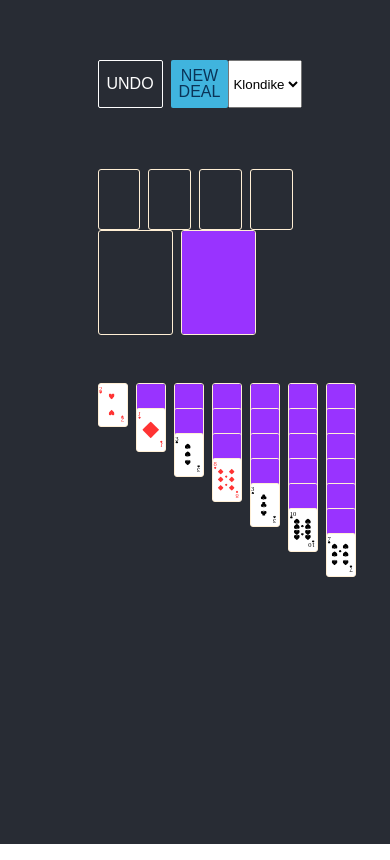
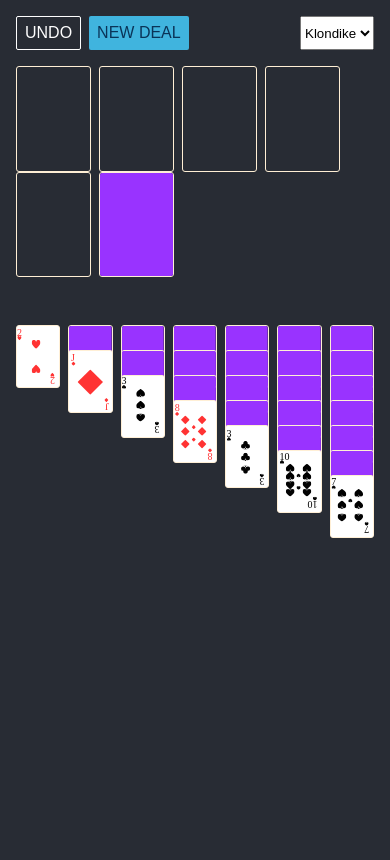
Before and after one commit to l00pen/solitaire, a React (Create React App) app: page / in a window 390 px wide. Built offline with nearby package versions, Linux system fonts and the light colour scheme.

Commit message:
Add breakpoints for game sections

```diff
--- a/src/App.css
+++ b/src/App.css
@@ -2,24 +2,24 @@ html {
   font-size: 16px;
 }
 
+body {
+  background-color: #282c34;
+}
+
 .Game {
   text-align: center;
-  background-color: #282c34;
   height: 100vh;
 }
 
 .Game__dashboard {
   display: flex;
-  min-height: 20vh;
-  width: 50%;
-  margin: 0 auto;
-  align-items: center;
+  /*min-height: 20vh;*/
+  margin: 1em;
 }
 
 .Game__section {
   display: inline-block;
-  width: 50%;
-  margin: 0 auto;
+  margin: 0 1em;
 }
 
 .Game-top {
@@ -28,3 +28,16 @@ html {
   margin-bottom: 3em;
   flex-wrap: wrap;
 }
+
+@media only screen and (min-width: 768px) {
+  .Game__dashboard {
+    width: 50%;
+    margin: 0 auto;
+    align-items: center;
+  }
+
+  .Game__section {
+    width: 50%;
+    margin: 0 auto;
+  }
+}
```
